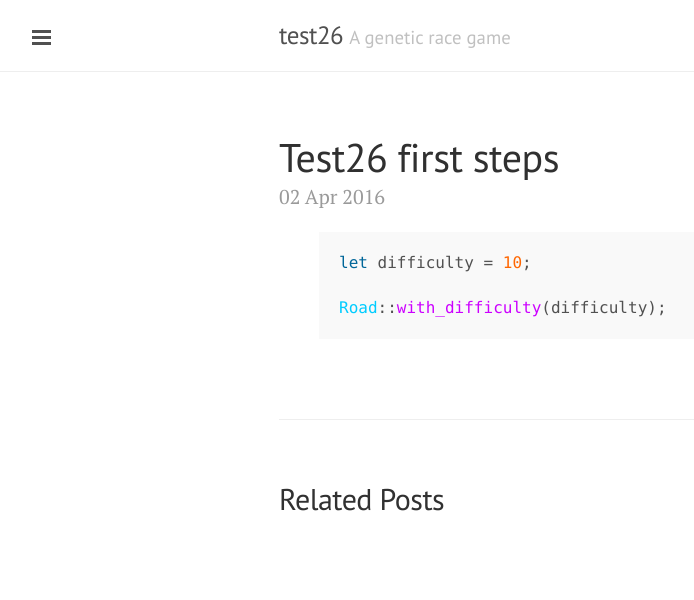
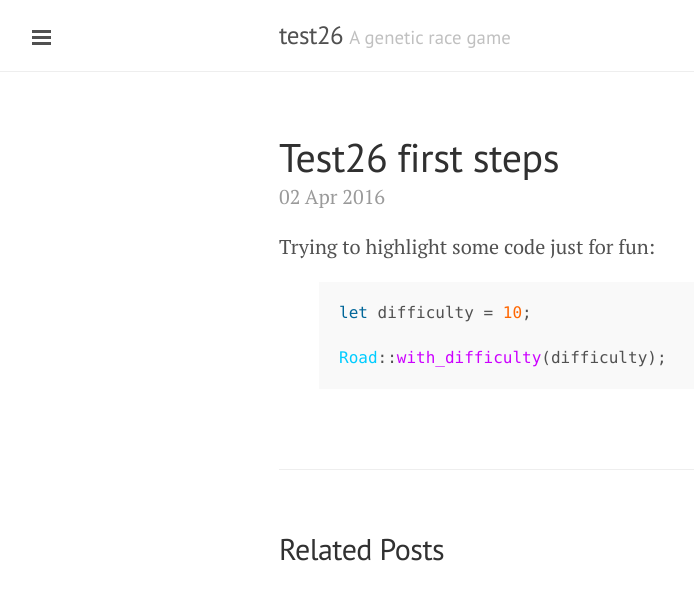
Before and after one commit to Kerollmops/Kerosene2000.github.io, a Jekyll site: the page built from _posts/2016-04-02-test26-first-steps.markdown, in a window 1280 px wide. Shown: the top 600 px of the page, without its empty margins (1-695 px from the left). Built offline with Jekyll 4.4.1, drawn with Linux system fonts in a browser that asks for light colours.

Commit message:
Post update: Test26 first steps

```diff
--- a/_posts/2016-04-02-test26-first-steps.markdown
+++ b/_posts/2016-04-02-test26-first-steps.markdown
@@ -3,6 +3,8 @@ published: true
 title: Test26 first steps
 layout: post
 ---
+Trying to highlight some code just for fun:
+
 {% highlight rs %}
 let difficulty = 10;
 
```
